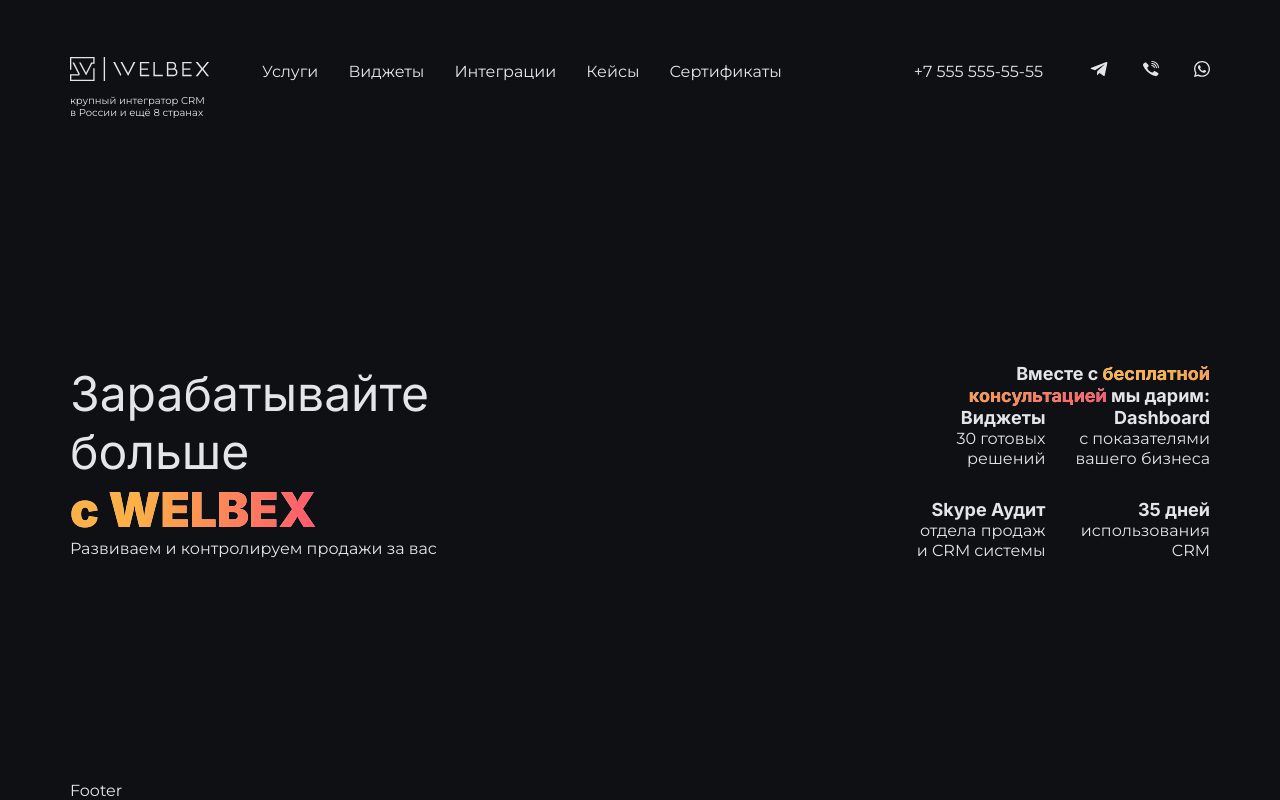
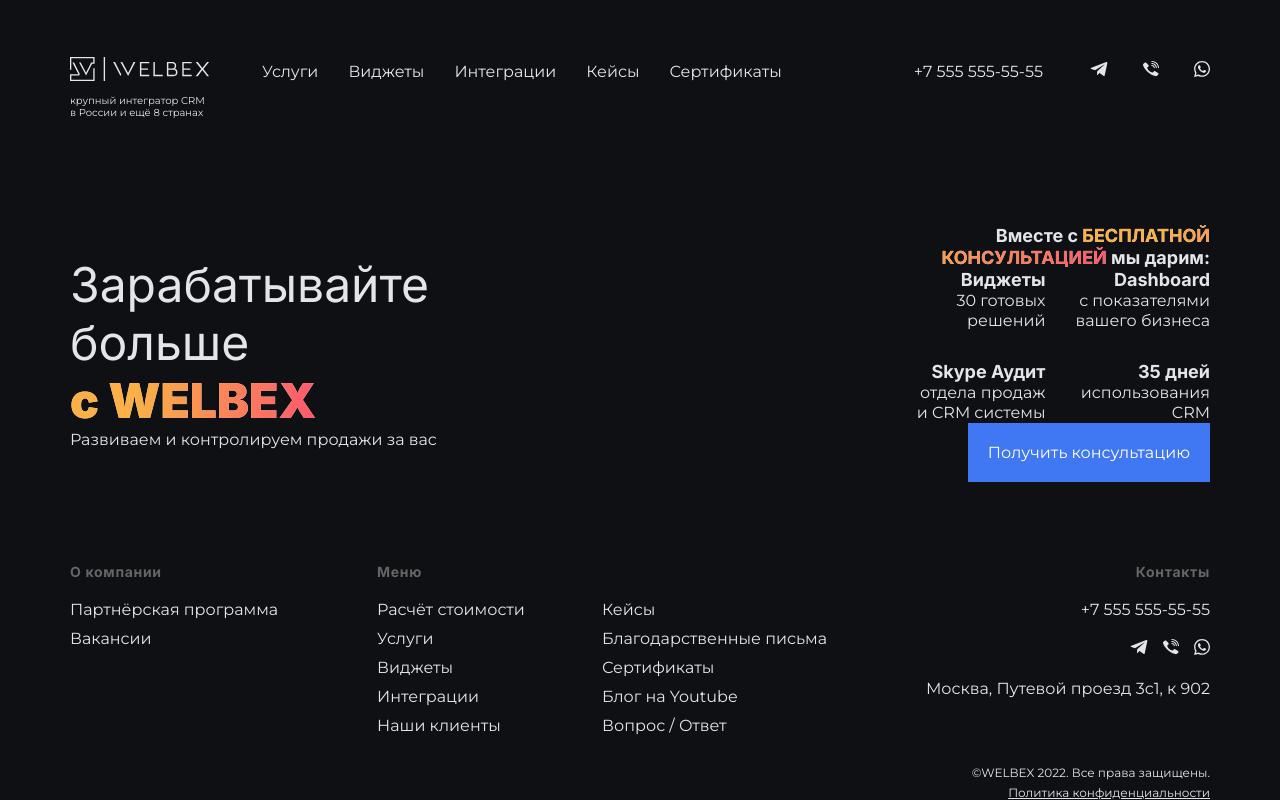
Before and after one commit to a-klimovich/welbex, a React (Vite) app: page / in a window 1280 px wide. Built offline with nearby package versions, Linux system fonts and the light colour scheme.

Commit message:
add: footer

```diff
--- a/src/components/Footer/index.jsx
+++ b/src/components/Footer/index.jsx
@@ -1,5 +1,56 @@
+import Typography from '../Typography'
+import Social from '../Social'
+import styles from './styles.module.scss'
+
+const { Title, Text } = Typography;
+
 const Footer = () => (
-  <div>Footer</div>
+  <div className={styles.footer}>
+    <div className={styles.top}>
+      <div className={styles.column}>
+        <Title size={5} weight={700} className={styles.title}>О компании</Title>
+        <ul className={styles.list}>
+          <li><a href="#">Партнёрская программа</a></li>
+          <li><a href="#">Вакансии</a></li>
+        </ul>
+      </div>
+
+      <div className={styles.listBox}>
+        <Title size={5} weight={700} className={styles.title}>Меню</Title>
+        <div>
+          <ul className={styles.list}>
+            <li><a href="#">Расчёт стоимости</a></li>
+            <li><a href="#">Услуги</a></li>
+            <li><a href="#">Виджеты</a></li>
+            <li><a href="#">Интеграции</a></li>
+            <li><a href="#">Наши клиенты</a></li>
+          </ul>
+
+          <ul className={styles.list}>
+            <li><a href="#">Кейсы</a></li>
+            <li><a href="#">Благодарственные письма</a></li>
+            <li><a href="#">Сертификаты</a></li>
+            <li><a href="#">Блог на Youtube</a></li>
+            <li><a href="#">Вопрос / Ответ</a></li>
+          </ul>
+        </div>
+      </div>
+
+      <div className={styles.columnContacts}>
+        <Title size={5} weight={700} className={styles.title}>Контакты</Title>
+        <ul className={styles.list}>
+          <li><a href="tel:+75555555555" className={styles.phone}>+7 555 555-55-55</a></li>
+          <li className={styles.social}><Social /></li>
+          <li><a href="#">Москва, Путевой проезд 3с1, к 902</a></li>
+        </ul>
+      </div>
+    </div>
+
+    <div className={styles.bottom}>
+      <Text>©WELBEX 2022. Все права защищены.</Text>
+      <a href="#">Политика конфиденциальности</a>
+    </div>
+  </div>
 )
 
 export default Footer
--- a/src/components/Footer/styles.module.scss
+++ b/src/components/Footer/styles.module.scss
@@ -0,0 +1,66 @@
+.footer {
+  display: flex;
+  flex-direction: column;
+
+  .top {
+    display: flex;
+    justify-content: space-between;
+    margin-bottom: 30px;
+
+    .title {
+      color: var(--gray-dark);
+      margin-bottom: 20px;
+      letter-spacing: 0.05em;
+    }
+
+    .listBox {
+      display: grid;
+
+      & > div {
+        display: grid;
+        grid-template-columns: 1fr 1fr;
+      }
+    }
+
+    .column,
+    .columnContacts {
+      display: flex;
+      flex-direction: column;
+    }
+
+    .list {
+      display: flex;
+      flex-direction: column;
+      gap: 10px;
+    }
+
+    .columnContacts {
+      text-align: end;
+
+      .list {
+        gap: 20px;
+      }
+
+      .list .social ul {
+        max-width: 80px;
+        margin-left: auto;
+      }
+    }
+  }
+
+  .bottom {
+    display: flex;
+    flex-direction: column;
+    text-align: end;
+    font-size: 12px;
+    line-height: 15px;
+
+    span {
+      margin-bottom: 5px;
+    }
+
+    a {
+      text-decoration: underline;
+    }
+  }
+}
--- a/src/components/Typography/Text/styles.module.scss
+++ b/src/components/Typography/Text/styles.module.scss
@@ -1,6 +1,4 @@
 .text {
   font-family: 'Montserrat';
   font-weight: 400;
-  font-size: 16px;
-  line-height: 20px;
 }
--- a/src/components/Typography/Title/styles.module.scss
+++ b/src/components/Typography/Title/styles.module.scss
@@ -18,6 +18,11 @@
   line-height: 22px;
 }
 
+h5 {
+  font-size: 14px;
+  line-height: 17px;
+}
+
 @for $i from 1 through 9 {
   $weight: #{$i * 100};
 
--- a/src/components/Typography/index.jsx
+++ b/src/components/Typography/index.jsx
@@ -1,11 +1,13 @@
 import { Gradient } from './Gradient'
+import { Paragraph } from './Paragraph'
+import { Text } from './Text'
 import { Title } from './Title'
-import { Paragraph } from './Paragraph'
 
 const Typography = {
   Gradient: Gradient,
   Title: Title,
   Paragraph: Paragraph,
+  Text: Text,
 };
 
 export default Typography;
--- a/src/modules/MainContent/index.jsx
+++ b/src/modules/MainContent/index.jsx
@@ -19,7 +19,7 @@
         size={4}
         weight={700}
       >
-        Вместе с {<Gradient>бесплатной <br /> консультацией</Gradient>} мы дарим:
+        Вместе с {<Gradient>БЕСПЛАТНОЙ <br /> КОНСУЛЬТАЦИЕЙ</Gradient>} мы дарим:
       </Title>
 
       <div className={styles.grid}>
@@ -47,6 +47,13 @@
           <Paragraph>CRM</Paragraph>
         </div>
       </div>
+
+      <button
+        type="button"
+        className={styles.button}
+      >
+        Получить консультацию
+      </button>
     </div>
   </div>
 )
--- a/src/modules/MainContent/styles.module.scss
+++ b/src/modules/MainContent/styles.module.scss
@@ -20,4 +20,10 @@
       gap: 30px;
     }
   }
+
+  .button {
+    padding: 20px;
+    color: var(--white);
+    background-color: var(--blue);
+  }
 }
--- a/src/scss/index.scss
+++ b/src/scss/index.scss
@@ -7,6 +7,7 @@
   --white: #FFFFFF;
   --black: #0E1014;
   --gray: #E4E5EA;
+  --gray-dark: #656566;
   --orange: #FCB045;
   --brown: #961A1A;
   --red: #FF3F78;
@@ -47,3 +48,10 @@
 footer {
   flex: 0 0 auto;
 }
+
+button {
+  cursor: pointer;
+  font-weight: 500;
+  font-size: 16px;
+  line-height: 19px;
+}
```
